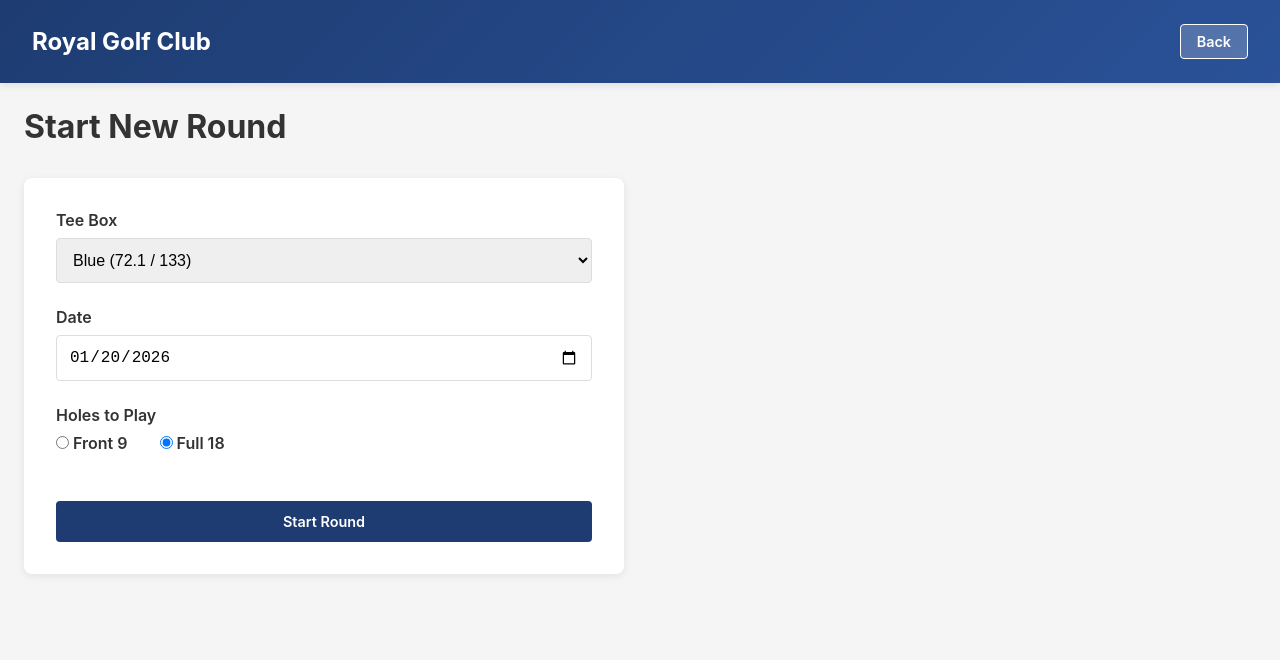
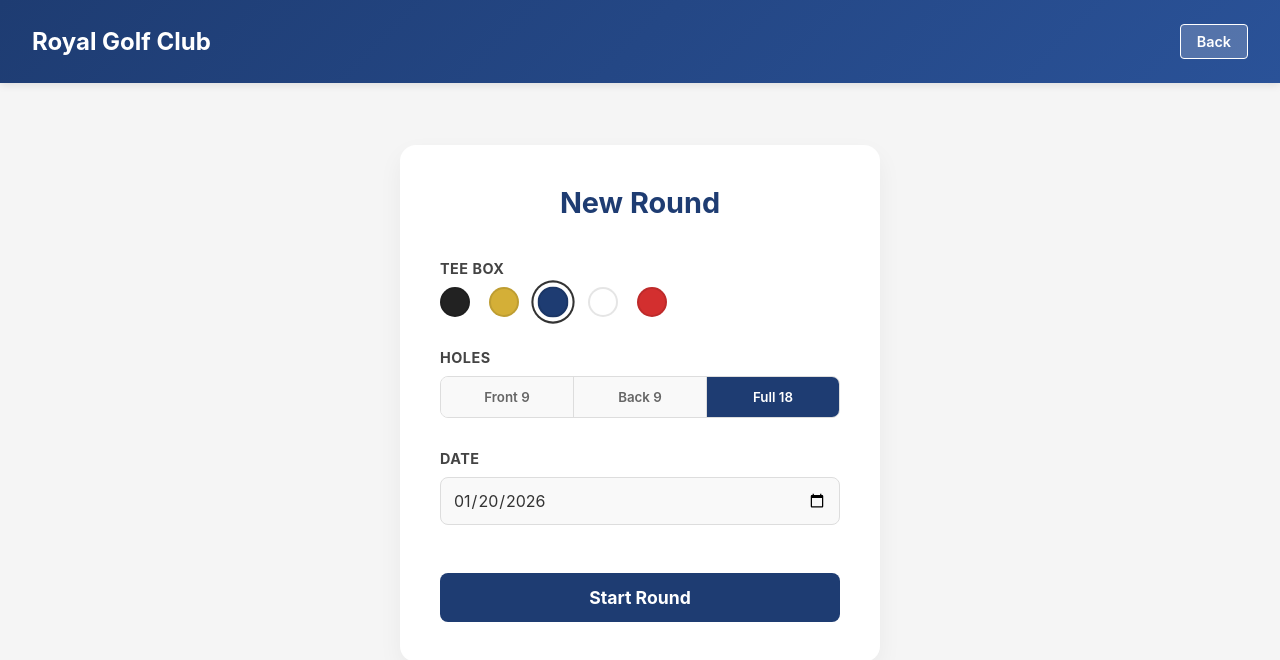
Before and after one commit to khaledhusain/rgc-score-tracker, a Vue app in the folder frontend/: page /new-round in a window 1280 px wide. Shown: the top 660 px of the page. Built offline with nearby package versions, Linux system fonts and the light colour scheme; sample sign-in values are in the browser's storage.

Commit message:
Updated New Round UI and replaced tee box dropdown with coloured dots.

```diff
--- /dev/null
+++ b/frontend/src/assets/entry.css
@@ -0,0 +1,162 @@
+/* --- LAYOUT --- */
+.entry-container {
+    display: flex;
+    flex-direction: column;
+    align-items: center;
+    justify-content: center;
+    min-height: 80vh; /* Centers vertically */
+    padding: 1rem;
+}
+
+.entry-card {
+    background: white;
+    padding: 2.5rem;
+    border-radius: 16px;
+    box-shadow: 0 10px 25px rgba(0,0,0,0.05); /* Soft, modern shadow */
+    width: 100%;
+    max-width: 480px;
+    text-align: center;
+}
+
+.entry-header h2 {
+    margin: 0 0 2.5rem 0;
+    color: #1e3c72;
+    font-size: 1.8rem;
+
+}
+
+.entry-sub {
+    color: #888;
+    margin-bottom: 2rem;
+    font-size: 0.95rem;
+}
+
+/* --- FORM ELEMENTS --- */
+.form-section {
+    margin-bottom: 2rem;
+    text-align: left;
+}
+
+.section-label {
+    display: block;
+    font-size: 0.9rem;
+    font-weight: 700;
+    color: #444;
+    margin-bottom: 10px;
+    text-transform: uppercase;
+    letter-spacing: 0.5px;
+}
+
+/* --- TEE SELECTION (DOTS) --- */
+.tee-selector {
+    display: flex;
+    justify-content: flex-start;
+    gap: 1.2rem;
+    align-items: center;
+}
+
+.tee-dot {
+    width: 30px;
+    height: 30px;
+    border-radius: 50%;
+    cursor: pointer;
+    transition: transform 0.2s, filter 0.2s;
+    border: 2px solid rgba(0,0,0,0.1);
+    box-sizing: border-box;
+}
+
+/* Hover Effect */
+.tee-dot:hover {
+    transform: scale(1.03);
+    filter: brightness(0.9);
+}
+
+/* Selection Rings */
+.tee-dot.selected {
+    transform: scale(1.03);
+    box-shadow: 0 0 0 4px white, 0 0 0 6px #333;
+}
+
+/* Tee Colors */
+.t-black { background-color: #222; }
+.t-gold  { background-color: #d4af37; }
+.t-blue  { background-color: #1e3c72; }
+.t-white { background-color: #ffffff; }
+.t-red   { background-color: #d32f2f; }
+
+
+/* --- HOLE SELECTION (SEGMENTED) --- */
+.hole-selector {
+    display: flex;
+    border: 1px solid #ddd;
+    border-radius: 8px;
+    overflow: hidden;
+}
+
+.hole-option {
+    flex: 1;
+    padding: 12px;
+    background: #f9f9f9;
+    border: none;
+    border-right: 1px solid #ddd;
+    cursor: pointer;
+    font-weight: 600;
+    color: #666;
+    transition: background 0.2s;
+}
+
+.hole-option:last-child {
+    border-right: none;
+}
+
+.hole-option:hover {
+    background: #f0f0f0;
+}
+
+.hole-option.active {
+    background: #1e3c72;
+    color: white;
+}
+
+/* --- DATE PICKER --- */
+.clean-date-input {
+    width: 100%;
+    padding: 12px;
+    border: 1px solid #ddd;
+    border-radius: 8px;
+    font-size: 1rem;
+    font-family: inherit;
+    color: #333;
+    background: #f9f9f9;
+    outline: none;
+    transition: border-color 0.2s;
+}
+
+.clean-date-input:focus {
+    border-color: #1e3c72;
+    background: white;
+}
+
+/* --- ACTIONS --- */
+.action-btn {
+    width: 100%;
+    padding: 14px;
+    background: #1e3c72; /* Brand Blue */
+    color: white;
+    border: none;
+    border-radius: 8px;
+    font-size: 1.1rem;
+    font-weight: 700;
+    cursor: pointer;
+    transition: background 0.2s;
+    margin-top: 1rem;
+}
+
+.action-btn:hover {
+    background: #152b52;
+}
+
+.action-btn:disabled {
+    opacity: 0.6;
+    cursor: not-allowed;
+}
--- a/frontend/src/main.js
+++ b/frontend/src/main.js
@@ -8,6 +8,7 @@ import './style.css'
 import './assets/auth.css'
 import './assets/rounds.css'
 import './assets/dashboard.css'
+import './assets/entry.css'
 
 const app = createApp(App)
 
--- a/frontend/src/views/RoundEntry.vue
+++ b/frontend/src/views/RoundEntry.vue
@@ -5,54 +5,88 @@
       <router-link to="/" class="btn btn-secondary">Back</router-link>
     </nav>
 
-    <main class="content">
-      <div class="rounds-header">
-        <h2>Start New Round</h2>
-      </div>
-
-      <form @submit.prevent="handleCreateRound" class="entry-form">
-        <!-- Removed Course Selection Dropdown -->
-
-        <div class="form-group">
-          <label>Tee Box</label>
-          <select v-model="teeColor" required>
-            <option value="Black">Black (75.9 / 141)</option>
-            <option value="Gold">Gold (73.9 / 137)</option>
-            <option value="Blue">Blue (72.1 / 133)</option>
-            <option value="White">White (73.6 / 132)</option>
-            <option value="Red">Red (69.9 / 126)</option>
-          </select>
+    <div class="entry-container">
+      <div class="entry-card">
+        <div class="entry-header">
+            <h2>New Round</h2>
+            <!-- Subtitle removed -->
         </div>
 
-        <div class="form-group">
-          <label>Date</label>
-          <input v-model="date" type="date" required :max="todayDate" />
-        </div>
+        <form @submit.prevent="handleCreateRound">
 
-        <div class="form-group">
-          <label>Holes to Play</label>
-          <div class="radio-group">
-            <label class="radio-label">
-              <input v-model.number="holesPlayed" type="radio" :value="9" /> Front 9
-            </label>
-            <label class="radio-label">
-              <input v-model.number="holesPlayed" type="radio" :value="18" /> Full 18
-            </label>
-          </div>
-        </div>
+            <!-- 1. Tee Selection -->
+            <div class="form-section">
+                <label class="section-label">Tee Box</label>
+                <div class="tee-selector">
+                    <div
+                        v-for="color in ['Black', 'Gold', 'Blue', 'White', 'Red']"
+                        :key="color"
+                        class="tee-dot"
+                        :class="[`t-${color.toLowerCase()}`, { selected: teeColor === color }]"
+                        @click="teeColor = color"
+                        :title="color"
+                    ></div>
+                </div>
+            </div>
 
-        <button type="submit" :disabled="loading" class="btn btn-primary">
-          {{ loading ? 'Creating...' : 'Start Round' }}
-        </button>
-        <p v-if="error" class="error">{{ error }}</p>
-      </form>
-    </main>
+            <!-- 2. Holes Selection -->
+            <div class="form-section">
+                <label class="section-label">Holes</label>
+                <div class="hole-selector">
+                    <button
+                        type="button"
+                        class="hole-option"
+                        :class="{ active: holeSelection === 'Front 9' }"
+                        @click="holeSelection = 'Front 9'"
+                    >
+                        Front 9
+                    </button>
+                    <button
+                        type="button"
+                        class="hole-option"
+                        :class="{ active: holeSelection === 'Back 9' }"
+                        @click="holeSelection = 'Back 9'"
+                    >
+                        Back 9
+                    </button>
+                    <button
+                        type="button"
+                        class="hole-option"
+                        :class="{ active: holeSelection === 'Full 18' }"
+                        @click="holeSelection = 'Full 18'"
+                    >
+                        Full 18
+                    </button>
+                </div>
+            </div>
+
+            <!-- 3. Date -->
+            <div class="form-section">
+                <label class="section-label">Date</label>
+                <input
+                    v-model="date"
+                    type="date"
+                    required
+                    :max="todayDate"
+                    class="clean-date-input"
+                />
+            </div>
+
+            <!-- 4. Submit -->
+            <button type="submit" :disabled="loading" class="action-btn">
+                {{ loading ? 'Starting...' : 'Start Round' }}
+            </button>
+
+            <p v-if="error" class="error">{{ error }}</p>
+        </form>
+      </div>
+    </div>
   </div>
 </template>
 
 <script setup>
 import { ref } from 'vue';
-import { useRouter, RouterLink } from 'vue-router';
+import { useRouter } from 'vue-router';
 import { rounds } from '../services/api';
 
 function getTodayDate() {
@@ -60,10 +94,10 @@ function getTodayDate() {
   return today.toISOString().split('T')[0];
 }
 
-const courseId = ref(1); // Hardcoded ID
-const teeColor = ref('Blue');
+const courseId = ref(1);
+const teeColor = ref('Blue'); // Default
+const holeSelection = ref('Full 18'); // Default text selection
 const date = ref(getTodayDate());
-const holesPlayed = ref(18);
 const loading = ref(false);
 const error = ref('');
 const router = useRouter();
@@ -72,11 +106,17 @@ const todayDate = getTodayDate();
 const handleCreateRound = async () => {
   error.value = '';
   loading.value = true;
+
+  // Logic to map selection to number of holes
+  // Currently backend only tracks total count, not which 9.
+  // We send 9 for Front/Back, and 18 for Full.
+  const holesCount = holeSelection.value === 'Full 18' ? 18 : 9;
+
   try {
     const response = await rounds.create(
       courseId.value,
       date.value,
-      holesPlayed.value,
+      holesCount,
       teeColor.value
     );
     router.push(`/round/${response.roundId}?tee=${teeColor.value}`);
```
